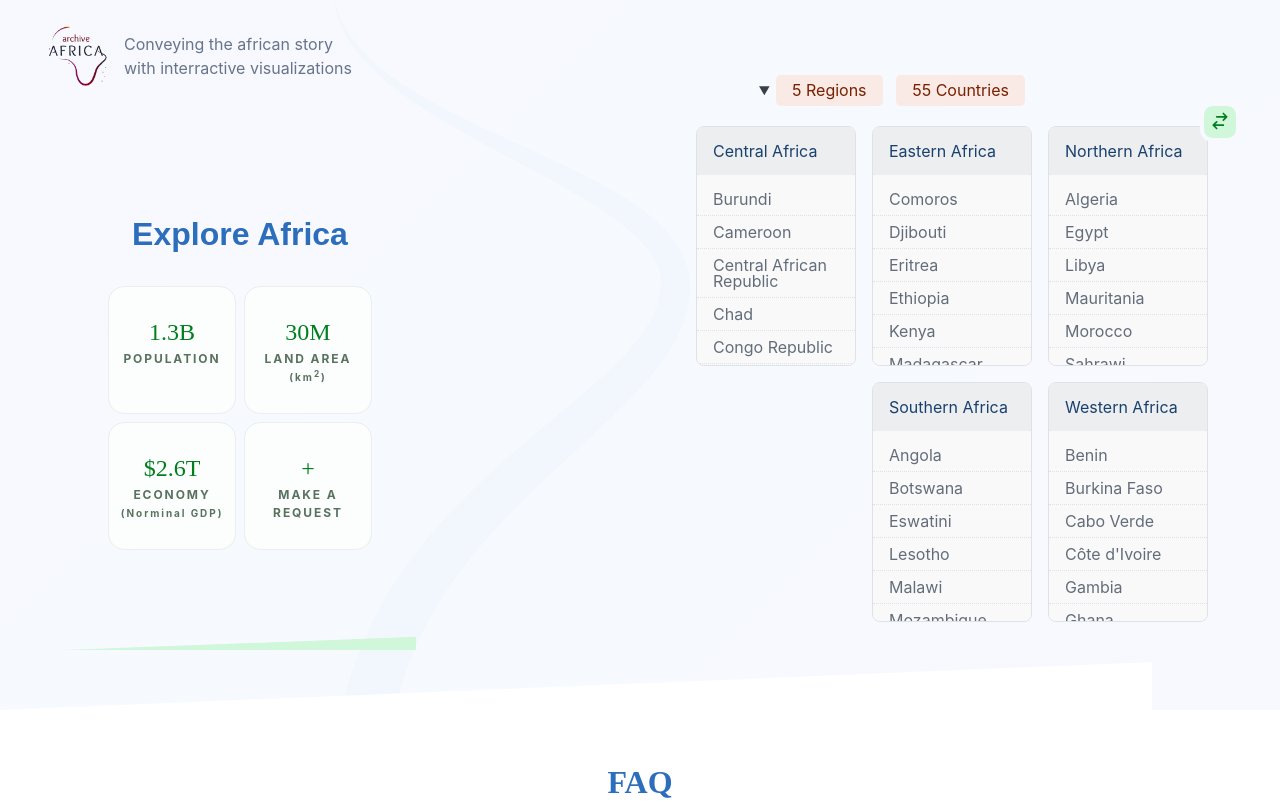
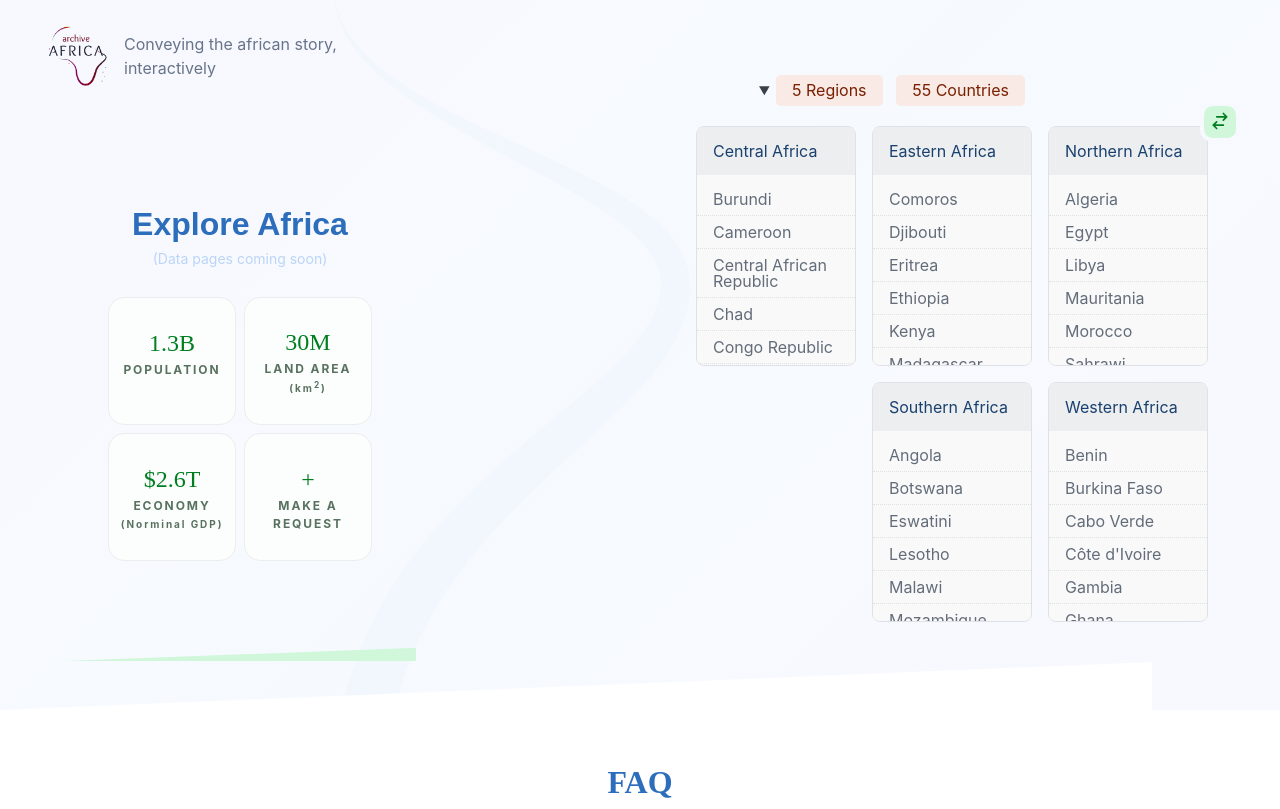
Before and after one commit to Toheeb/archive.africa, an Eleventy site: page src/index.html in a window 1280 px wide. Shown: the top 809 px of the page. Built offline with nearby package versions, Linux system fonts and the light colour scheme; Eleventy itself is replaced by a stand-in of ours; files that its build step writes are made by us from their sources; no server answers.

Commit message:
Modify copy

```diff
--- a/src/index.html
+++ b/src/index.html
@@ -30,7 +30,7 @@
             <h1 class="logo">
                 <img src="/images/aa-logo.png" width="60" height="60" alt="Archive Africa">
             </h1>
-            <p>Conveying the african story <br> with interractive visualizations</p>
+            <p>Conveying the african story, <br> interactively</p>
         </header>
 
         <div class="data-section">
@@ -138,7 +138,10 @@
             </section>
 
             <div class="main-nav">
-                <h2 class="main-nav__title">Explore Africa</h2>
+                <header>
+                    <h2 class="main-nav__title">Explore Africa</h2>
+                    <p class="main-nav__title-suffix">(Data pages coming soon)</p>
+                </header>
                 <nav class="main-nav__list">
                     <a href="" class="main-nav__item">
                         <span class="main-nav__item-value">1.3B</span>
@@ -222,10 +225,10 @@
             </svg>
 
         <p>
-            Archive Africa is a project by <a href="https://twitter.com/toheebdotcom">Toheeb Ogunbiyi</a>.
+            Archive Africa is a project by <a href="https://twitter.com/toheebdotcom">Toheeb Ogunbiyi</a> that focuses on analysing quantitative information about Africa.
         </p>
         <p>
-            The goal is to present quantitative information about Africa with sources in order of <a href="https://au.int">African Union</a>, <a href="https://www.un.org">United Nations</a>, or as otherwise stated.
+            The source of information are in order of <a href="https://au.int">African Union</a>, <a href="https://www.un.org">United Nations</a>, or as otherwise stated.
         </p>
         <p>
             For support and enquiry, kindly reach out to <a href="mailto:support@archive.africa">support@archive.africa</a>
--- a/src/styles/index.css
+++ b/src/styles/index.css
@@ -205,6 +205,12 @@
     font: bold 2rem/1.5 overlock, sans-serif;
     color: #f8f8ff;
     text-align-last: center;
+}
+
+.main-nav__title-suffix {
+    font-size: 0.875rem;
+    color: #bbd5f6;
+    text-align: center;
     margin-bottom: 1.5rem;
 }
 
```
